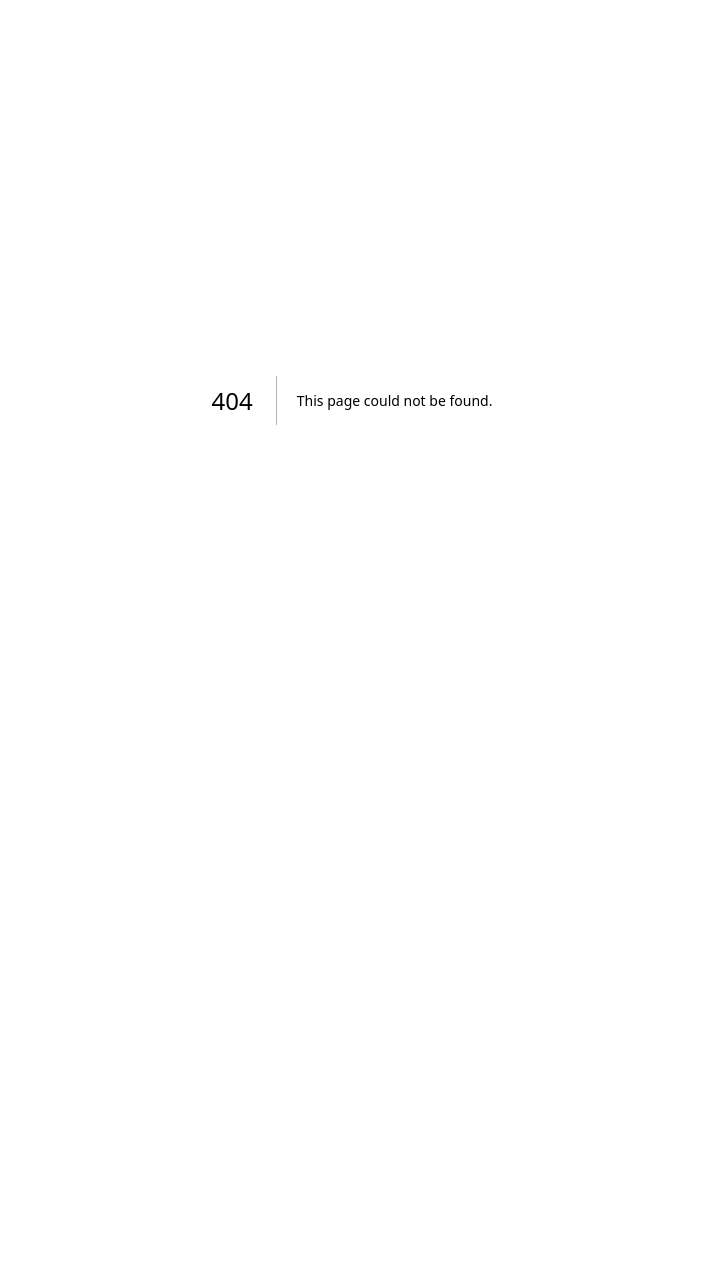
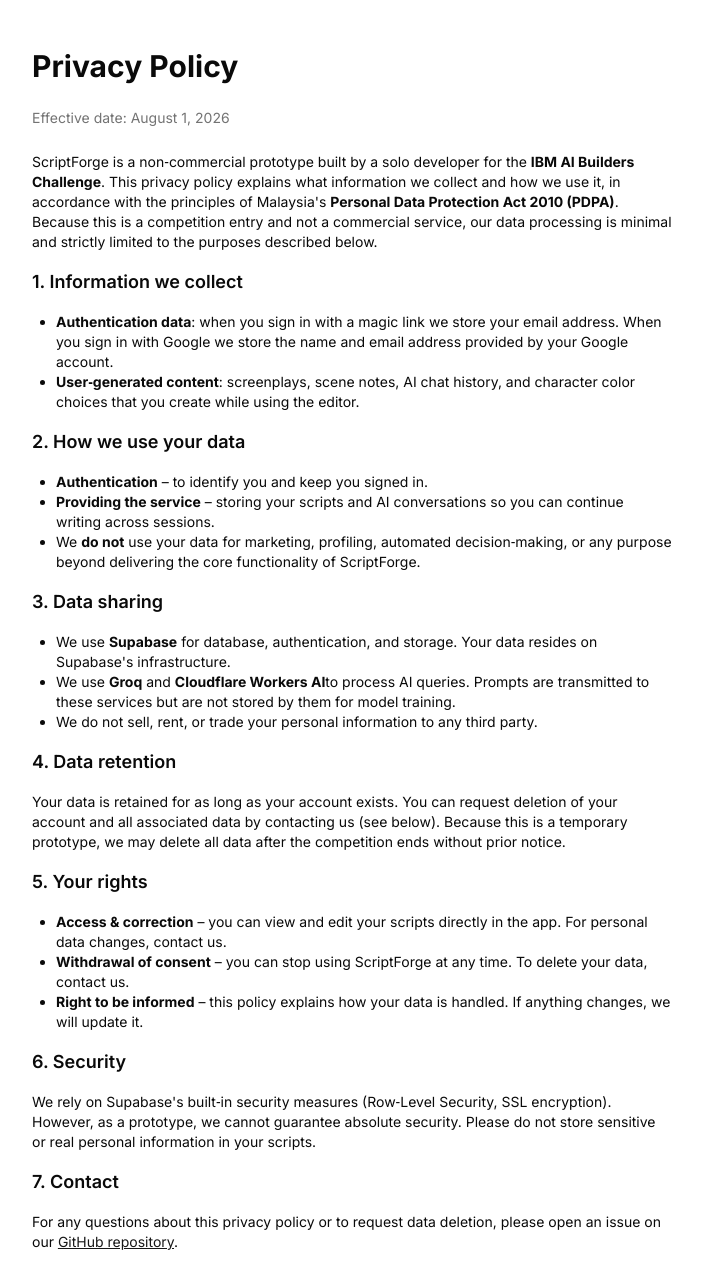
Before and after one commit to elvinny-is-coding/scriptforge, a Next.js app: page /privacy in a window 1280 px wide. Before the commit this address had no page. Shown: the top 1288 px of the page, without its empty margins (288-990 px from the left). Before the commit the page ends 800 px from the top, so only its background shows below. Built offline with nearby package versions, Linux system fonts and the light colour scheme.

Commit message:
feat: add Privacy Policy and Terms of Service pages

```diff
--- a/app/login/page.tsx
+++ b/app/login/page.tsx
@@ -1,10 +1,19 @@
 // app/login/page.tsx
 import { AuthForm } from "@/components/auth/AuthForm";
+import Link from "next/link";
 
 export default function LoginPage() {
   return (
-    <div className="flex min-h-screen items-center justify-center">
+    <div className="flex min-h-screen flex-col items-center justify-center">
       <AuthForm />
+      <footer className="mt-8 text-xs text-muted-foreground flex gap-4">
+        <Link href="/privacy" className="hover:underline">
+          Privacy Policy
+        </Link>
+        <Link href="/terms" className="hover:underline">
+          Terms of Service
+        </Link>
+      </footer>
     </div>
   );
 }
--- /dev/null
+++ b/app/privacy/page.tsx
@@ -0,0 +1,121 @@
+// app/privacy/page.tsx
+
+export default function PrivacyPolicyPage() {
+  return (
+    <div className="max-w-2xl mx-auto px-4 py-12">
+      <h1 className="text-3xl font-bold mb-6">Privacy Policy</h1>
+      <p className="text-sm text-muted-foreground mb-6">
+        Effective date: August 1, 2026
+      </p>
+
+      <section className="space-y-4 text-sm">
+        <p>
+          ScriptForge is a non‑commercial prototype built by a solo developer
+          for the <strong>IBM AI Builders Challenge</strong>. This privacy
+          policy explains what information we collect and how we use it, in
+          accordance with the principles of Malaysia&#39;s{" "}
+          <strong>Personal Data Protection Act 2010 (PDPA)</strong>. Because
+          this is a competition entry and not a commercial service, our data
+          processing is minimal and strictly limited to the purposes described
+          below.
+        </p>
+
+        <h2 className="text-lg font-semibold">1. Information we collect</h2>
+        <ul className="list-disc ml-6">
+          <li>
+            <strong>Authentication data</strong>: when you sign in with a magic
+            link we store your email address. When you sign in with Google we
+            store the name and email address provided by your Google account.
+          </li>
+          <li>
+            <strong>User‑generated content</strong>: screenplays, scene notes,
+            AI chat history, and character color choices that you create while
+            using the editor.
+          </li>
+        </ul>
+
+        <h2 className="text-lg font-semibold">2. How we use your data</h2>
+        <ul className="list-disc ml-6">
+          <li>
+            <strong>Authentication</strong> – to identify you and keep you
+            signed in.
+          </li>
+          <li>
+            <strong>Providing the service</strong> – storing your scripts and AI
+            conversations so you can continue writing across sessions.
+          </li>
+          <li>
+            We <strong>do not</strong> use your data for marketing, profiling,
+            automated decision‑making, or any purpose beyond delivering the core
+            functionality of ScriptForge.
+          </li>
+        </ul>
+
+        <h2 className="text-lg font-semibold">3. Data sharing</h2>
+        <ul className="list-disc ml-6">
+          <li>
+            We use <strong>Supabase</strong> for database, authentication, and
+            storage. Your data resides on Supabase&#39;s infrastructure.
+          </li>
+          <li>
+            We use <strong>Groq</strong> and{" "}
+            <strong>Cloudflare Workers AI</strong>
+            to process AI queries. Prompts are transmitted to these services but
+            are not stored by them for model training.
+          </li>
+          <li>
+            We do not sell, rent, or trade your personal information to any
+            third party.
+          </li>
+        </ul>
+
+        <h2 className="text-lg font-semibold">4. Data retention</h2>
+        <p>
+          Your data is retained for as long as your account exists. You can
+          request deletion of your account and all associated data by contacting
+          us (see below). Because this is a temporary prototype, we may delete
+          all data after the competition ends without prior notice.
+        </p>
+
+        <h2 className="text-lg font-semibold">5. Your rights</h2>
+        <ul className="list-disc ml-6">
+          <li>
+            <strong>Access & correction</strong> – you can view and edit your
+            scripts directly in the app. For personal data changes, contact us.
+          </li>
+          <li>
+            <strong>Withdrawal of consent</strong> – you can stop using
+            ScriptForge at any time. To delete your data, contact us.
+          </li>
+          <li>
+            <strong>Right to be informed</strong> – this policy explains how
+            your data is handled. If anything changes, we will update it.
+          </li>
+        </ul>
+
+        <h2 className="text-lg font-semibold">6. Security</h2>
+        <p>
+          We rely on Supabase&#39;s built‑in security measures (Row‑Level
+          Security, SSL encryption). However, as a prototype, we cannot
+          guarantee absolute security. Please do not store sensitive or real
+          personal information in your scripts.
+        </p>
+
+        <h2 className="text-lg font-semibold">7. Contact</h2>
+        <p>
+          For any questions about this privacy policy or to request data
+          deletion, please open an issue on our{" "}
+          <a
+            href="https://github.com/elvinny-is-coding/scriptforge"
+            className="underline text-primary"
+            target="_blank"
+            rel="noopener noreferrer"
+          >
+            GitHub repository
+          </a>
+          .
+        </p>
+      </section>
+    </div>
+  );
+}
--- /dev/null
+++ b/app/terms/page.tsx
@@ -0,0 +1,112 @@
+// app/terms/page.tsx
+
+export default function TermsOfServicePage() {
+  return (
+    <div className="max-w-2xl mx-auto px-4 py-12">
+      <h1 className="text-3xl font-bold mb-6">Terms of Service</h1>
+      <p className="text-sm text-muted-foreground mb-6">
+        Effective date: August 1, 2026
+      </p>
+
+      <section className="space-y-4 text-sm">
+        <p>
+          ScriptForge is a non‑commercial prototype developed by a solo
+          developer for the <strong>IBM AI Builders Challenge</strong>. By using
+          ScriptForge (&quot;the Service&quot;), you agree to these Terms of
+          Service. If you do not agree, please do not use the Service.
+        </p>
+
+        <h2 className="text-lg font-semibold">1. Nature of the Service</h2>
+        <ul className="list-disc ml-6">
+          <li>
+            The Service is provided &quot;as‑is&quot; and
+            &quot;as‑available&quot; for evaluation and demonstration purposes
+            only.
+          </li>
+          <li>
+            We make no guarantees regarding uptime, data persistence, or fitness
+            for any particular purpose.
+          </li>
+          <li>
+            We may modify or discontinue the Service at any time without prior
+            notice.
+          </li>
+        </ul>
+
+        <h2 className="text-lg font-semibold">2. User Responsibilities</h2>
+        <ul className="list-disc ml-6">
+          <li>
+            You are responsible for maintaining the confidentiality of your
+            account credentials.
+          </li>
+          <li>
+            You agree not to use the Service for any unlawful purpose or to
+            create content that is defamatory, abusive, or infringes on the
+            rights of others.
+          </li>
+          <li>
+            You must not misuse the AI features to generate harmful, illegal, or
+            offensive material.
+          </li>
+        </ul>
+
+        <h2 className="text-lg font-semibold">3. Intellectual Property</h2>
+        <ul className="list-disc ml-6">
+          <li>
+            <strong>Your content:</strong> you retain all rights to the
+            screenplays, text, and creative material you create using
+            ScriptForge.
+          </li>
+          <li>
+            <strong>Our rights:</strong> we do not claim ownership of your
+            content. However, by submitting content to the Service, you grant us
+            a limited license to store and display it solely for the purpose of
+            providing the Service to you.
+          </li>
+        </ul>
+
+        <h2 className="text-lg font-semibold">4. Limitation of Liability</h2>
+        <p>
+          To the fullest extent permitted by applicable law, ScriptForge and its
+          developer shall not be liable for any indirect, incidental, special,
+          consequential, or punitive damages, or any loss of profits or
+          revenues, whether incurred directly or indirectly, or any loss of
+          data, use, goodwill, or other intangible losses resulting from (a)
+          your use or inability to use the Service; (b) any unauthorized access
+          to or use of our servers and/or any personal information stored
+          therein; (c) any interruption or cessation of transmission to or from
+          the Service.
+        </p>
+
+        <h2 className="text-lg font-semibold">5. Governing Law</h2>
+        <p>
+          These Terms shall be governed by and construed in accordance with the
+          laws of Malaysia. Any disputes arising out of or relating to these
+          Terms shall be subject to the exclusive jurisdiction of the courts of
+          Malaysia.
+        </p>
+
+        <h2 className="text-lg font-semibold">6. Changes to these Terms</h2>
+        <p>
+          We reserve the right to modify these Terms at any time. We will post
+          the revised version on this page. Your continued use of the Service
+          after any changes constitutes your acceptance of the new Terms.
+        </p>
+
+        <h2 className="text-lg font-semibold">7. Contact</h2>
+        <p>
+          For any questions about these Terms, please open an issue on our{" "}
+          <a
+            href="https://github.com/elvinny-is-coding/scriptforge"
+            className="underline text-primary"
+            target="_blank"
+            rel="noopener noreferrer"
+          >
+            GitHub repository
+          </a>
+          .
+        </p>
+      </section>
+    </div>
+  );
+}
```
